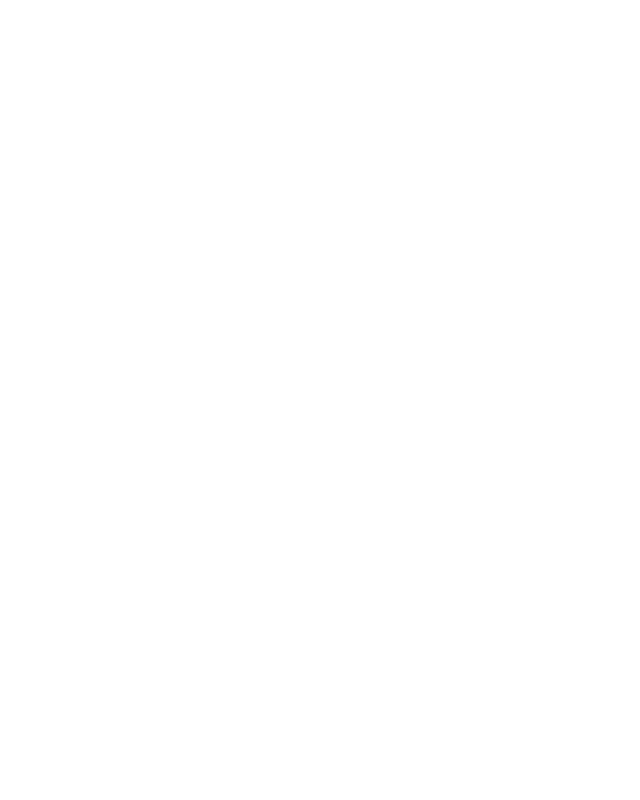
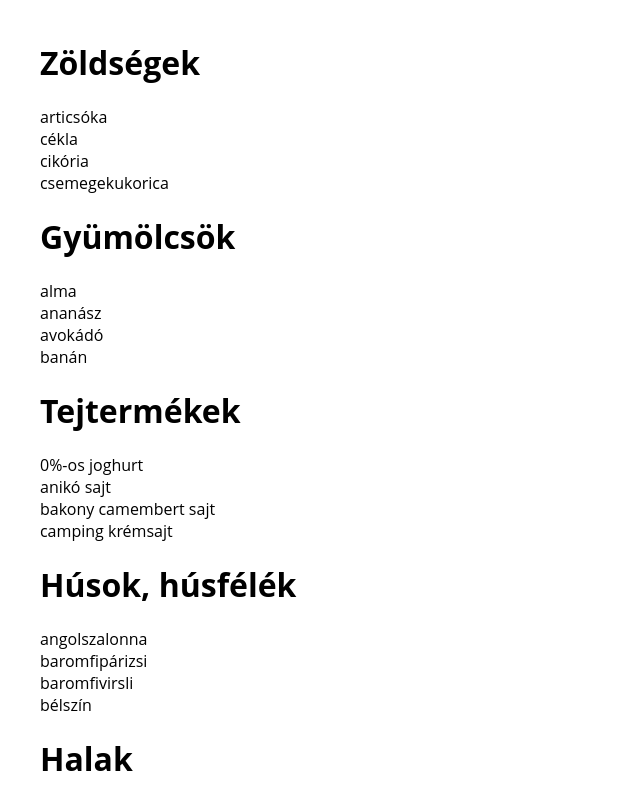
Before and after one commit to papp-martin/nutrition, a React (Create React App) app: page /termekek in a window 1280 px wide. Shown: the top 800 px of the page, without its empty margins (0-640 px from the left). Built offline with nearby package versions, Linux system fonts and the light colour scheme.

Commit message:
overek és previewek kivétele előtt

```diff
--- a/src/App.js
+++ b/src/App.js
@@ -2,6 +2,7 @@
 import { Switch, Route } from 'react-router-dom';
 import './App.css';
 import HomePage from './pages/homepage/homepage.component';
+import NutritionsPage from './pages/nutritions-page/nutritions-page-component';
 
 class App extends React.Component {
   render () {
@@ -9,6 +10,7 @@
       <div>
         <Switch>
           <Route exact path='/' component={HomePage} />
+          <Route path='/termekek' component={NutritionsPage} />
         </Switch>
       </div>
     );
--- /dev/null
+++ b/src/components/product-preview/product-preview.component.jsx
@@ -0,0 +1,18 @@
+import React from 'react';
+import ProductItem from '../product-item/product-item.component';
+import './product-preview.styles.scss';
+
+const ProductPreview = ({ cim, termekek }) => (
+    <div className='product-preview'>
+        <h1 className='title'>{cim}</h1>
+        <div className='preview'>
+            {termekek
+            .filter((termek, idx) => idx < 4)
+            .map(termek => (
+                <ProductItem key={termek.id} termek={termek}/>
+            ))}
+        </div>
+    </div>
+);
+
+export default ProductPreview;
--- /dev/null
+++ b/src/components/products-overview/products-overview.component.jsx
@@ -0,0 +1,20 @@
+import React from 'react';
+import { connect } from 'react-redux';
+import { createStructuredSelector } from 'reselect';
+import ProductPreview from '../product-preview/product-preview.component';
+import { selectProductsFor } from '../../redux/nutritions/nutritions.selectors';
+import './products-overview.styles.scss';
+
+const ProductsOverview = ({ products }) => (
+    <div className='products-overview'>
+        {products.map(({ id, ...otherProductProps }) =>(
+            <ProductPreview key={id} {...otherProductProps} />
+        ))}
+    </div>
+);
+
+const mapStateToProps = createStructuredSelector({
+    products: selectProductsFor
+});
+
+export default connect(mapStateToProps)(ProductsOverview);
--- a/src/pages/homepage/homepage.component.jsx
+++ b/src/pages/homepage/homepage.component.jsx
@@ -1,13 +1,9 @@
 import React from 'react';
 import './homepage.styles.scss';
-import { Route } from 'react-router-dom';
 import Directory from '../../components/directory/directory.component';
-import ProductsPage from '../products-page/products-page-component';
-
-const HomePage = ({ match }) => (
+const HomePage = () => (
     <div className='homepage'>
         <Directory />
-        <Route path={`${match.path}:productId`} component={ProductsPage} />
     </div>
 );
 export default HomePage;
--- /dev/null
+++ b/src/pages/nutritions-page/nutritions-page-component.jsx
@@ -0,0 +1,14 @@
+import React from 'react';
+import { Route } from 'react-router-dom';
+import ProductsOverview from '../../components/products-overview/products-overview.component';
+import ProductPage from '../product/product.component';
+
+
+const NutritionsPage = ({ match }) => (
+    <div className='products-page'>
+        <Route exact path={`${match.path}`} component={ProductsOverview} />
+        <Route path={`${match.path}/:productId`} component={ProductPage} />
+    </div>
+);
+
+export default NutritionsPage;
--- a/src/pages/products-page/products-page-component.jsx
+++ b/src/pages/product/product.component.jsx
@@ -1,15 +1,15 @@
 import React from 'react';
-import { connect } from 'react-redux'
-import './products-page.styles.scss';
+import { connect } from 'react-redux';
+import './product.styles.scss';
+import ProductItem from '../../components/product-item/product-item.component';
 import { selectProduct } from '../../redux/nutritions/nutritions.selectors';
-import ProductItem from '../../components/product-item/product-item.component';
 
-const ProductsPage = ({ product }) => {
+const ProductPage = ({ product }) => {
     const { cim, termekek } = product;
     return (
-        <div className='products-page'>
-            <h2>{cim}</h2>
-            <div>
+        <div className='product-page'>
+            <h2 className='title'>{cim.toUpperCase()}</h2>
+            <div className='termekek'>
                 {termekek.map(termek => (
                     <ProductItem key={termek.id} termek={termek} />
                 ))}
@@ -22,4 +22,4 @@
     product: selectProduct(ownProps.match.params.productId)(state)
 });
 
-export default connect(mapStateToProps)(ProductsPage);
+export default connect(mapStateToProps)(ProductPage);
--- a/src/redux/directory/directory.reducer.js
+++ b/src/redux/directory/directory.reducer.js
@@ -4,37 +4,37 @@
             title: 'Zöldségek',
             imageUrl: 'https://magyarmezogazdasag.hu/sites/default/files/styles/default_crop/public/uploads/2020-03/zoldseg_gyum_0_0.jpg?itok=JEQcOemQ',
             id: 1,
-            linkUrl: 'zoldsegek'
+            linkUrl: 'termekek/zoldsegek'
         },
         {
             title: 'Gyümölcsök',
             imageUrl: 'https://www.cityfood.hu/wp-content/uploads/2020/08/erdekessegek-a-gyumolcsok-vilagabol.jpg',
             id: 2,
-            linkUrl: 'gyumolcsok'
+            linkUrl: 'termekek/gyumolcsok'
         },
         {
             title: 'Tejtermékek',
             imageUrl: 'https://tesco.hu/img/content_platform_hu/sized/757x426-72-ffffff/dairy_products_and_milk.jpg',
             id: 3,
-            linkUrl: 'tejtermekek'
+            linkUrl: 'termekek/tejtermekek'
         },
         {
             title: 'Húsfélék',
             imageUrl: 'https://www.foodandwine.hu/wp-content/uploads/2015/07/bbq-grilling-steak-590.jpg',
             id: 4,
-            linkUrl: 'husfelek'
+            linkUrl: 'termekek/husfelek'
         },
         {
             title: 'Halak',
             imageUrl: 'https://www.femcafe.hu/sites/default/files/images2017/3_egeszseg/halhus_pixabay_szoveg3.jpg',
             id: 5,
-            linkUrl: 'halak'
+            linkUrl: 'termekek/halak'
         },
         {
             title: 'Tésztafélék',
             imageUrl: 'https://glutenmentesnaplo.cafeblog.hu/files/2018/07/keltteszta.jpg',
             id: 6,
-            linkUrl: 'tesztafelek'
+            linkUrl: 'termekek/tesztak'
         },
     ]
 };
--- a/src/redux/nutritions/nutritions.data.js
+++ b/src/redux/nutritions/nutritions.data.js
@@ -6,7 +6,7 @@
         termekek: [
             {
                 id: 1,
-                nev: "articsóka",
+                nev: 'articsóka',
                 energia: 50.0,
                 feherje: 2.4,
                 zsir: 0.1,
@@ -1508,7 +1508,7 @@
             },
             {
                 id: 164,
-                nev: "korpás zsemle. kifli",
+                nev: "korpás zsemle, kifli",
                 energia: 252.0,
                 feherje: 10.5,
                 zsir: 1.5,
@@ -1535,7 +1535,7 @@
             },
             {
                 id: 168,
-                nev: "zsemle. kifli",
+                nev: "zsemle, kifli",
                 energia: 273.0,
                 feherje: 9.4,
                 zsir: 0.7,
```
Also changed, not shown: src/components/product-preview/product-preview.styles.scss (added), src/components/products-overview/products-overview.styles.scss (added), src/pages/product/product.styles.scss (added).
